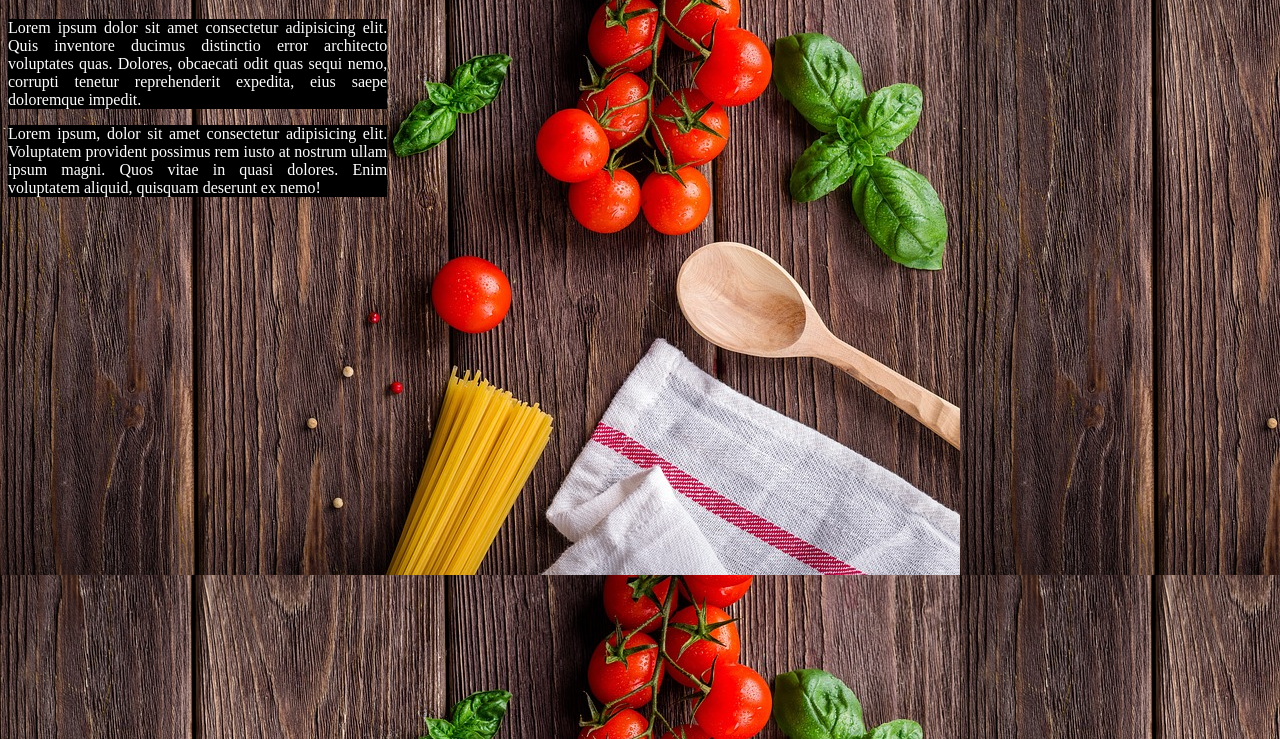
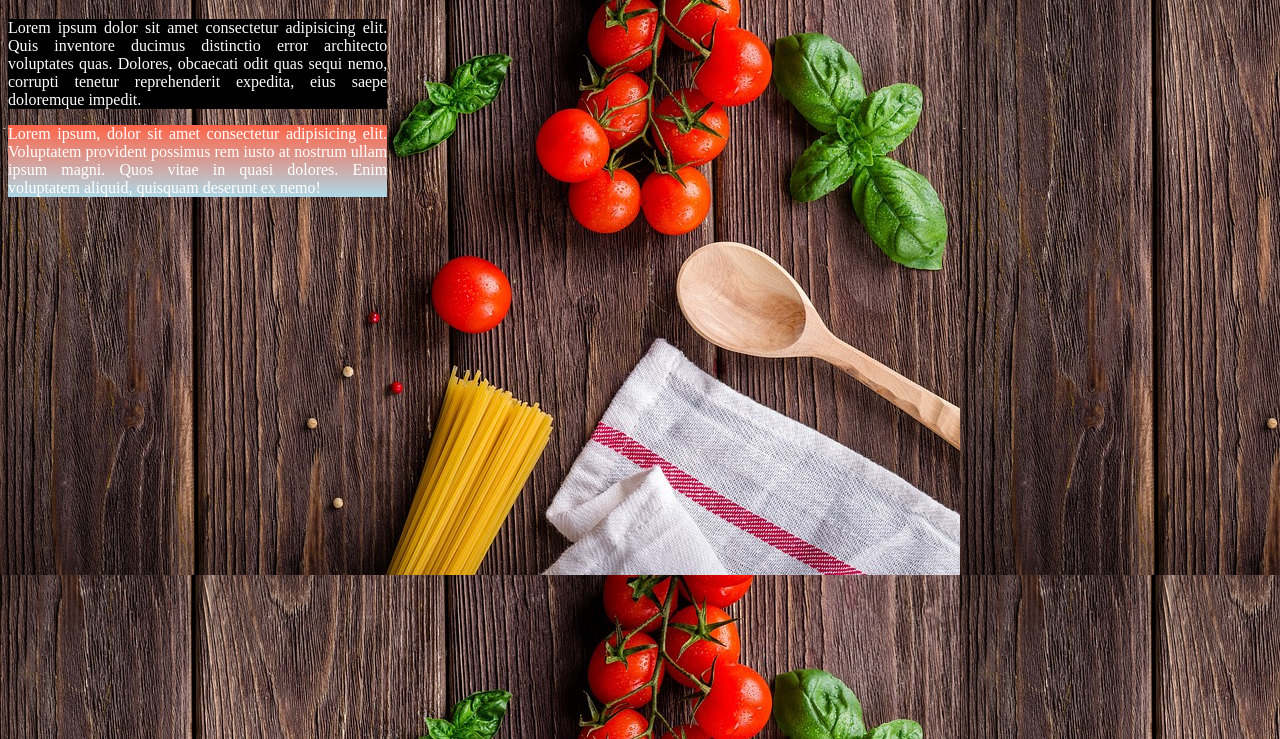
Before and after one commit to rakibhasan99/first-repo, a plain HTML site: page index.html in a window 1280 px wide. Shown: the part 61-800 px from the top of the page. Drawn offline with Linux system fonts and the light colour scheme.

Commit message:
new added

```diff
--- a/index.html
+++ b/index.html
@@ -10,6 +10,6 @@
 <body>
     <h1>Hello World</h1>
     <p>Lorem ipsum dolor sit amet consectetur adipisicing elit. Quis inventore ducimus distinctio error architecto voluptates quas. Dolores, obcaecati odit quas sequi nemo, corrupti tenetur reprehenderit expedita, eius saepe doloremque impedit.</p>
-    <p>Lorem ipsum, dolor sit amet consectetur adipisicing elit. Voluptatem provident possimus rem iusto at nostrum ullam ipsum magni. Quos vitae in quasi dolores. Enim voluptatem aliquid, quisquam deserunt ex nemo!</p>
+    <p class="change">Lorem ipsum, dolor sit amet consectetur adipisicing elit. Voluptatem provident possimus rem iusto at nostrum ullam ipsum magni. Quos vitae in quasi dolores. Enim voluptatem aliquid, quisquam deserunt ex nemo!</p>
 </body>
 </html>
--- a/style.css
+++ b/style.css
@@ -14,3 +14,6 @@ p{
     background-color: black;
     text-align: justify;
 }
+.change{
+    background-image: linear-gradient(tomato,lightblue);
+}
```
